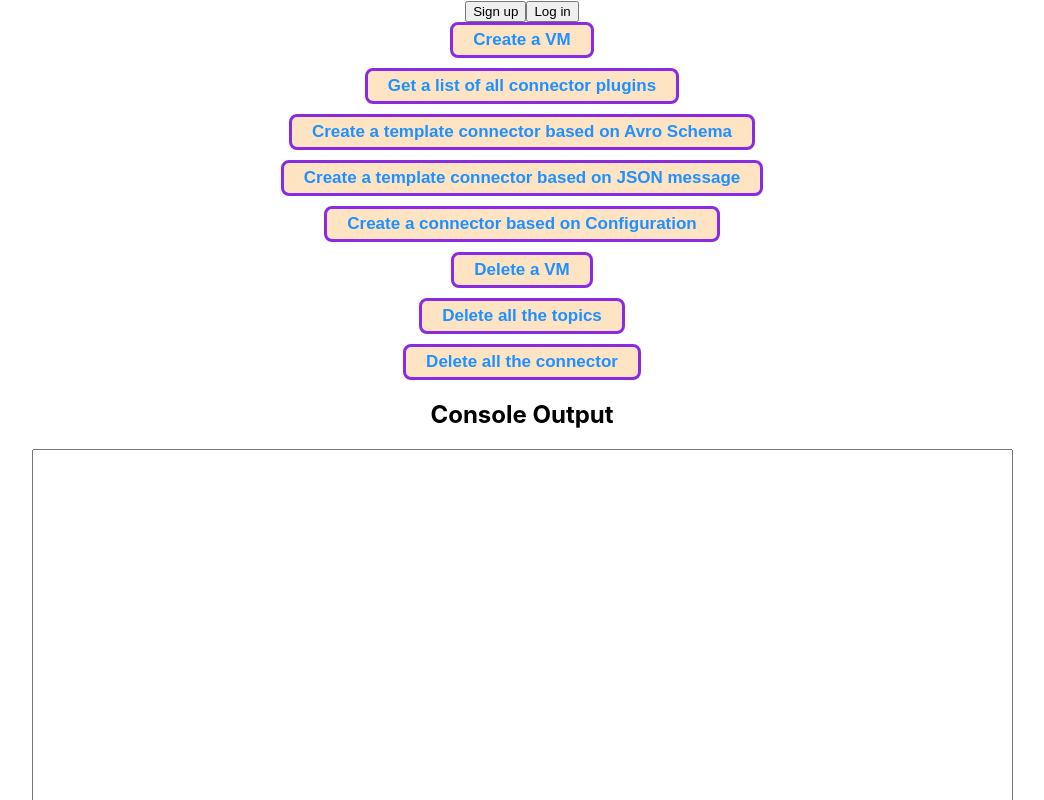
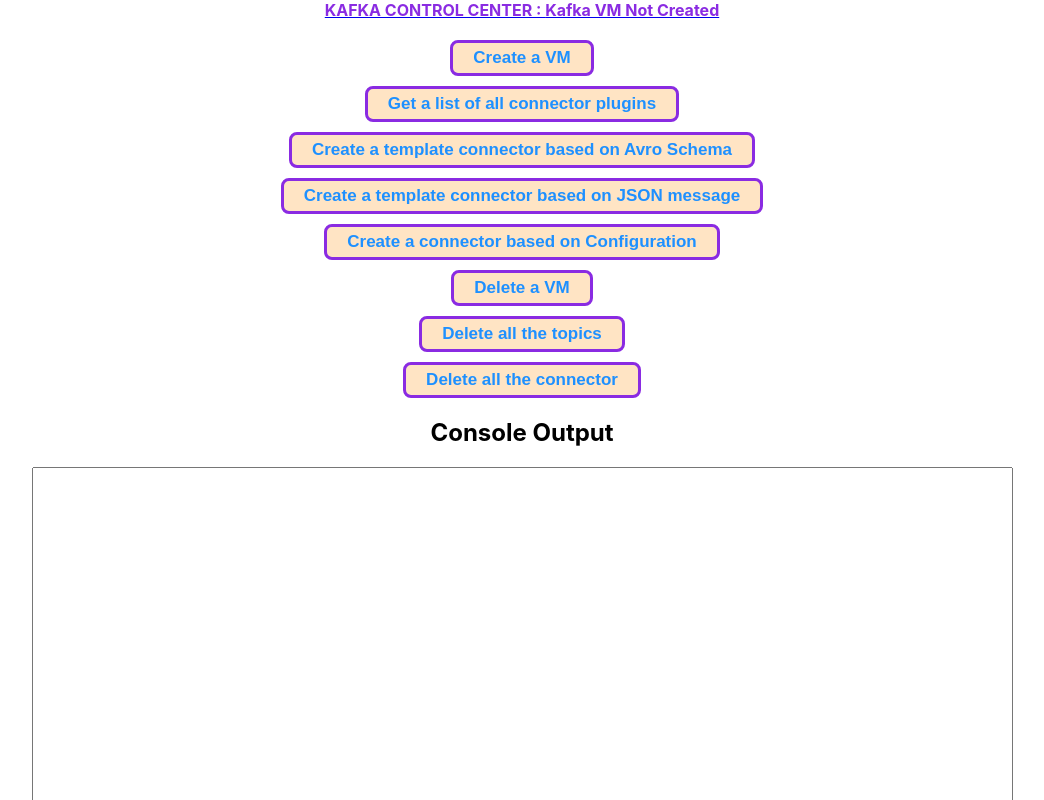
Before and after one commit to Lithin87/reactstudy, a React (Create React App) app: page / in a window 1280 px wide. Shown: the top 800 px of the page, without its empty margins (118-1162 px from the left). Built offline with nearby package versions, Linux system fonts and the light colour scheme; no server answers.

Commit message:
added control center at top & both local and ext address

```diff
--- a/src/Components/Form.js
+++ b/src/Components/Form.js
@@ -1,12 +1,27 @@
+import Axios from 'axios';
+import React, { useState, useEffect } from 'react';
 
 
-function Form({ children }) {
+function Form() {
+
+  const [data, setData] = useState("Kafka VM Not Created");
+
+  const backendHost = process.env.REACT_APP_BACKEND_HOST;
+  const url_r = backendHost + '/services/ipaddress';
+
+  useEffect(() => {
+    Axios.get(url_r).then(response => {  setData(response.data);  })
+      .catch(error => {
+        console.error('IP Address fetch went wrong!', error);
+      });
+  }, [url_r]);
+
 
 
     return (
       <>
-        <button>Sign up</button>
-        <button>Log in</button>
+      <a href={data} target="_blank" rel="noopener noreferrer"> <label>KAFKA CONTROL CENTER : {data}</label> </a>
+        <br></br>
       </>
     );
   }
--- a/src/Components/LabelOption.js
+++ b/src/Components/LabelOption.js
@@ -7,13 +7,13 @@
 function LabelOption({ children , htmlFor}) {
 
    const ctx = useContext(AuthContext);
-   const backendHost = process.env.REACT_APP_BACKEND_HOST;
 
 
-    const handleClick = async () => { ctx.setActive( { ...(Object.fromEntries(Object.keys(ctx.active).map((key) => [key, false]))), [htmlFor] : !ctx.active[htmlFor] } )
-    const index = parseInt(htmlFor.slice(-1))
-    const url_r = backendHost + '/services/'+ index;
-    console.log(url_r);
+   const handleClick = async () => { ctx.setActive( { ...(Object.fromEntries(Object.keys(ctx.active).map((key) => [key, false]))), [htmlFor] : !ctx.active[htmlFor] } )
+   const index = parseInt(htmlFor.slice(-1))
+   const backendHost = process.env.REACT_APP_BACKEND_HOST;
+   const url_r = backendHost + '/services/'+ index;
+   console.log(url_r);
     let response = "";
     if ([3, 4, 5].includes(index))
       response = await Axios.post(url_r).catch((error) => {console.log("Error accessing backend"+error);  ctx.setConsoleText(error);});
```
Also changed, not shown: 1 other file (tests, documents, lock files or other folders).
